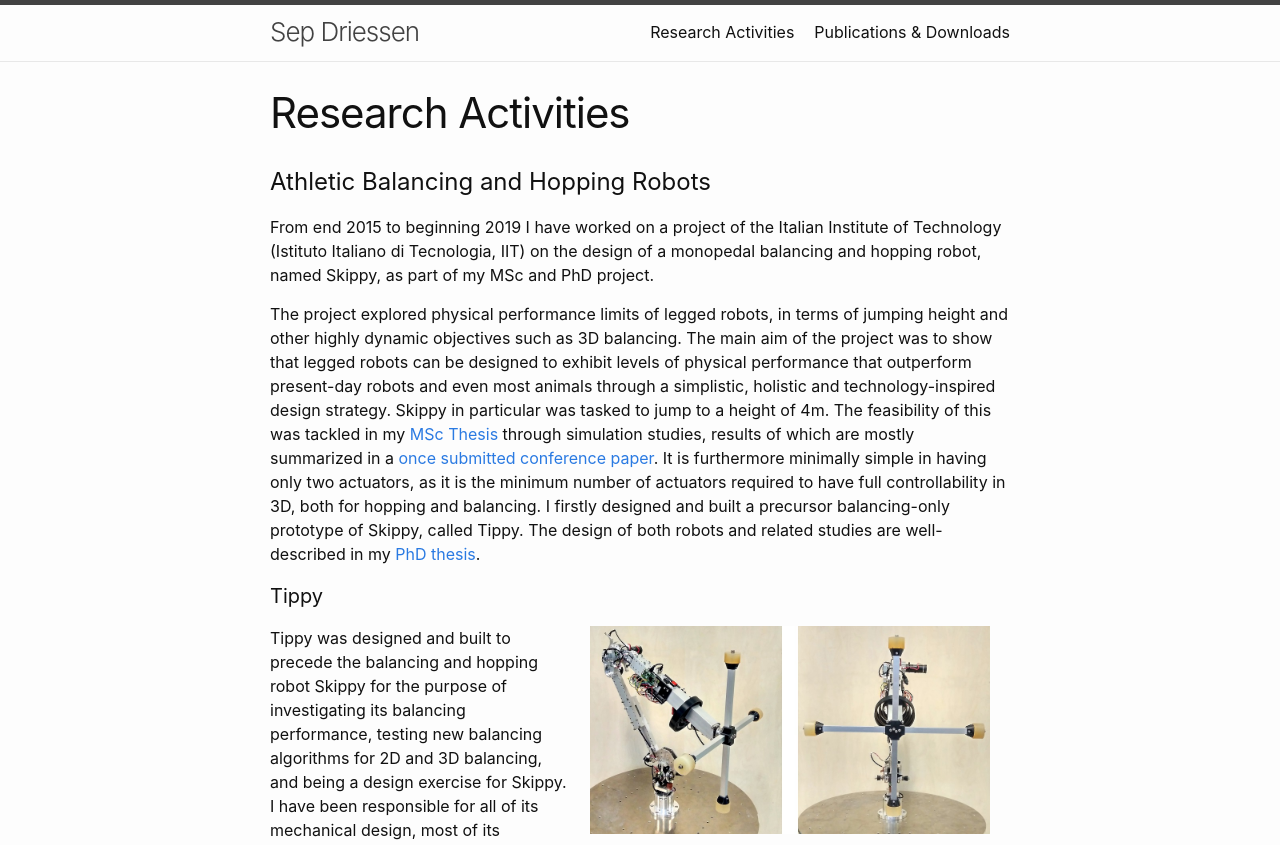
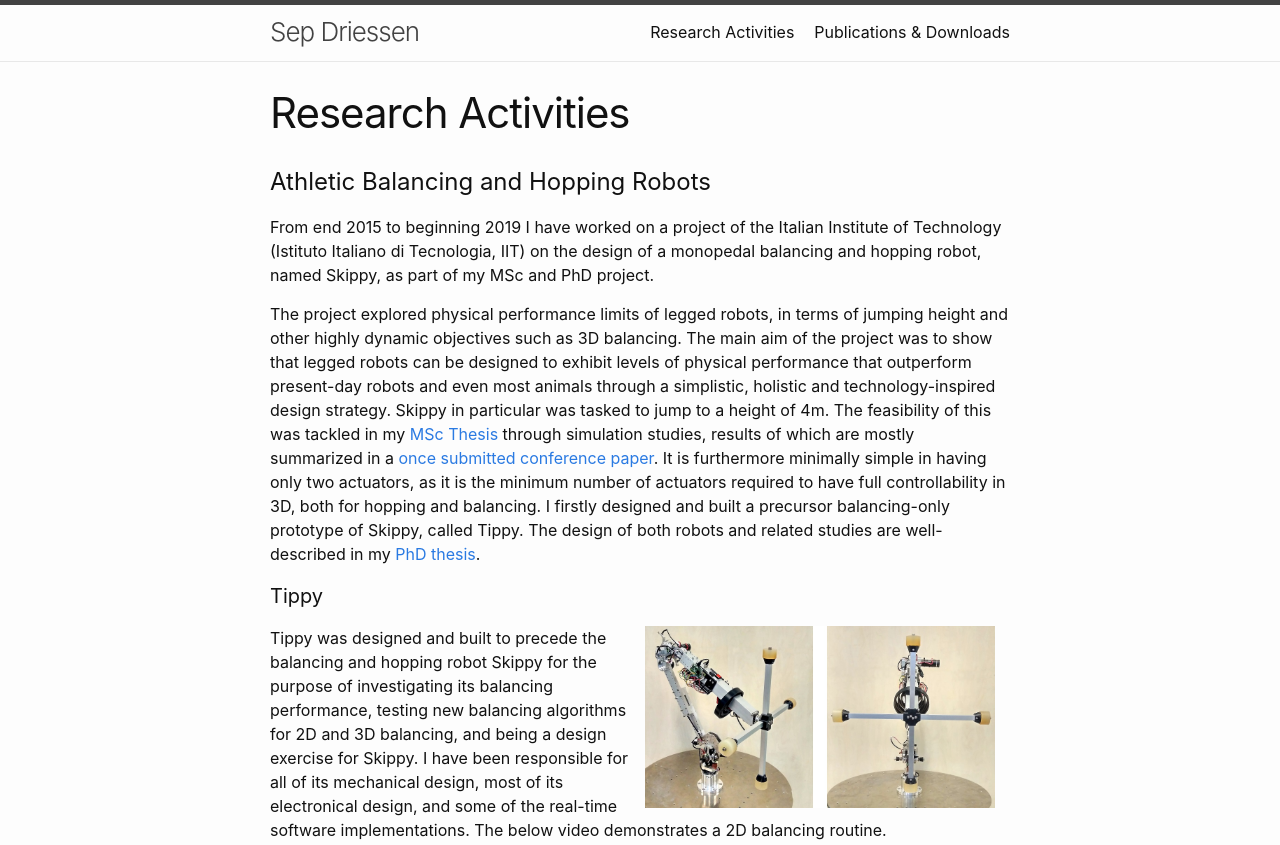
Before and after one commit to sepdriessen/sepdriessen.github.io, a Jekyll site: the page built from pages/research.md, in a window 1280 px wide. Shown: the top 845 px of the page. Built offline with Jekyll 4.4.1, drawn with Linux system fonts in a browser that asks for light colours.

Commit message:
screen fit fix

```diff
--- a/index.html
+++ b/index.html
@@ -2,6 +2,6 @@
 layout: home
 ---
 
-<img src="/staticfiles/figures/sep2019.jpg" alt="sep2019" height="250" align="left" hspace="20"/>
+<img src="/staticfiles/figures/sep2019.jpg" alt="sep2019" height="224" align="left" hspace="15"/>
 
 I was born and raised in Delft, The Netherlands. I have obtained the BSc and MSc degrees in mechanical engineering in 2012 and 2015 respectively, both at the TU Delft. In 2019 I obtained the Ph.D degree in robotics from Istituto Italiano di Tecnologia (IIT), Genoa, Italy, on the design of fundamental balancing and hopping robots. I am currently employed as a postdoc at IIT's department of Rehabilitation Technologies (RTech), where I mainly work on the design and control of an above-knee prosthetic leg. My interests are in dynamic mechanical devices and their alikeness to nature, especially in legged and medical robotics.
--- a/pages/research.md
+++ b/pages/research.md
@@ -3,6 +3,27 @@
 title: Research Activities
 permalink: /research/
 ---
+
+<style>
+.auto-resizable-iframe {
+  max-width: 736px;
+  margin: 0px auto;
+}
+
+.auto-resizable-iframe > div {
+  position: relative;
+  padding-bottom: 56.25%;
+  height: 0px;
+}
+
+.auto-resizable-iframe iframe {
+  position: absolute;
+  top: 0px;
+  left: 0px;
+  width: 100%;
+  height: 100%;
+}
+</style>
 
 # Athletic Balancing and Hopping Robots
 
@@ -12,19 +33,23 @@
 
 #### Tippy
 
-<img src="/staticfiles/figures/tippy.jpg" alt="tippy" width="400" align="right" hspace="20"/>
+<img src="/staticfiles/figures/tippy.jpg" alt="tippy" width="350" align="right" hspace="15"/>
 Tippy was designed and built to precede the balancing and hopping robot Skippy for the purpose of investigating its balancing performance, testing new balancing algorithms for 2D and 3D balancing, and being a design exercise for Skippy. I have been responsible for all of its mechanical design, most of its electronical design, and some of the real-time software implementations. The below video demonstrates a 2D balancing routine.
-<iframe width="736" height="414" src="https://www.youtube.com/embed/ZQdiOBikxVQ" frameborder="0" allow="accelerometer; autoplay; encrypted-media; gyroscope; picture-in-picture" allowfullscreen></iframe>
+<div class="auto-resizable-iframe">
+  <div>
+    <iframe frameborder="0" allowfullscreen="" src="https://www.youtube.com/embed/ZQdiOBikxVQ"></iframe>
+  </div>
+</div>
 
 #### Skippy
 
-<img src="/staticfiles/figures/skippy-render.jpg" alt="skippy" width="400" align="right" hspace="20"/>
+<img src="/staticfiles/figures/skippy-render.jpg" alt="skippy" width="350" align="right" hspace="15"/>
 The design of Skippy was not only challenged by the requirement for reaching a jumping height of almost 4 m, but also by the required ability to survive a fall from the same height, to be fully autonomous (by requiring it to be able to get up unaided after a fall), and to be affordable. The design is the result of simulation and optimization studies, considerations for weight reduction, physical robustness and manufacturability. The robot has relatively few parts, with frames mainly consisting of carbon-fibre tubes glued to aluminium end pieces. Electronics are tactically placed and shielded behind bumpers. The design furthermore features a four-bar linkage mechanism and lightweight glass fibre and rubber springs to modulate and optimize power flow.
 
 
 #### Ring Screw
 
-<img src="/staticfiles/figures/ringscrew-functional-prototype.jpg" alt="ringscrew" width="400" align="right" hspace="20"/>
+<img src="/staticfiles/figures/ringscrew-functional-prototype.jpg" alt="ringscrew" width="350" align="right" hspace="15"/>
 During the Skippy project I've mentored Elco Heijmink for his [MSc thesis on the modelling, development and evaluation of the novel Ring Screw transmission](https://repository.tudelft.nl/islandora/object/uuid%3Ae7e28551-0410-4303-a10a-92ec88aa91a4), an invention by Dr R. Featherstone. The ring screw is a rotational-to-linear transmission with purely rolling (little friction) principles, similar to the ball screw, but without a ball return mechanism and fewer parts, for which it is faster and more reliable. The ring screw invention came forth from the Skippy project because of the need for a transmission with a higher speed limit and power throughput than a ball screw, as this is currently largely responsible for limiting Skippy's theoretical performance.
 
 
```
Also changed, not shown: pages/publications.md (+1 -1 lines).
